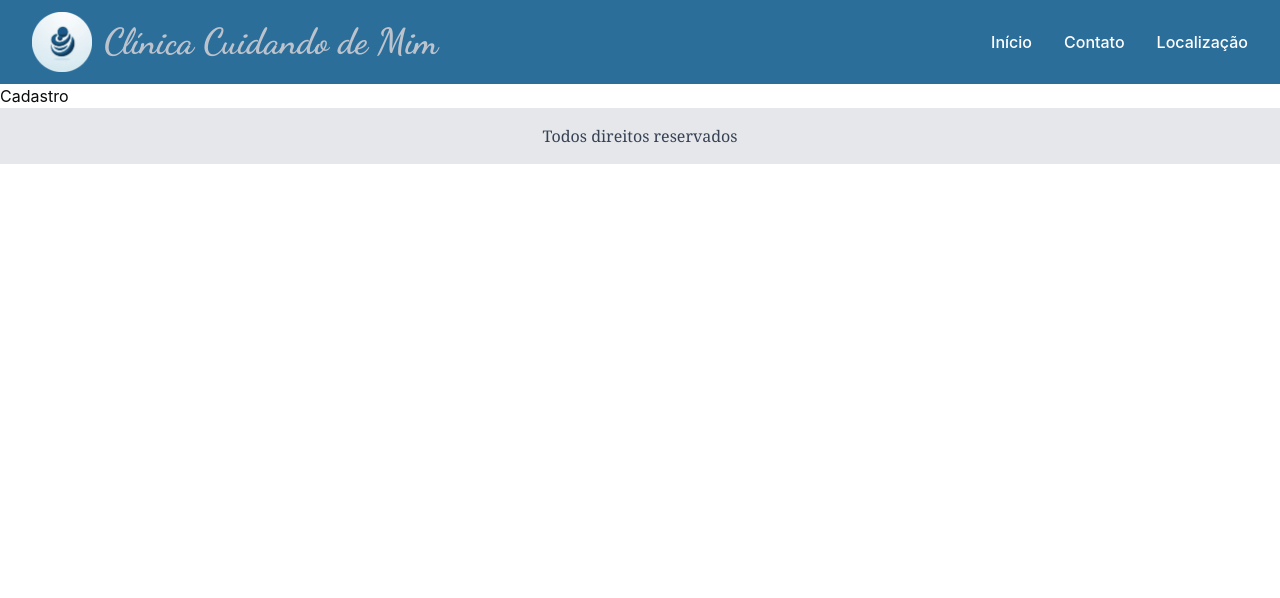
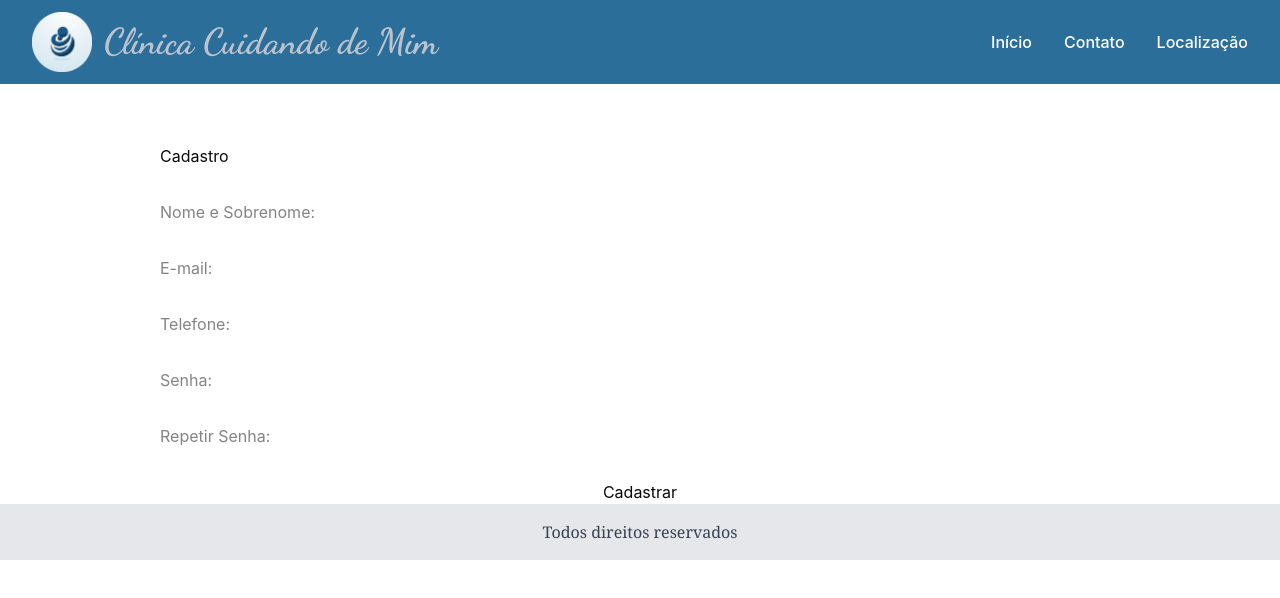
Before and after one commit to FelipeSoares-code/cuidando-de-mim, a React (Vite) app: page /cadastro in a window 1280 px wide. Shown: the top 598 px of the page. Built offline with nearby package versions, Linux system fonts and the light colour scheme.

Commit message:
iniciei a modelagem da tela de cadastro

```diff
--- a/src/telas/Cadastro.jsx
+++ b/src/telas/Cadastro.jsx
@@ -3,8 +3,20 @@
 export default function Cadastro(){
 
     return (
-        <section id="cadastro" className="">
-            <p>Cadastro</p>
-        </section>
+        <form id="cadastro" className="m-auto mt-15 w-3/4 flex flex-col gap-8 border-solid-var(--color-azul-padrao)">
+            <h1>Cadastro</h1>
+
+            <input id="nome" placeholder="Nome e Sobrenome:" type="text" />
+
+            <input id="email" placeholder="E-mail:" type="text" />
+
+            <input id="phone" placeholder="Telefone:" type="text" />
+
+            <input id="senha" placeholder="Senha:" type="text" />
+
+            <input id="repSenha" placeholder="Repetir Senha:" type="text" />
+
+            <button>Cadastrar</button>
+        </form>
     )
 }
```
